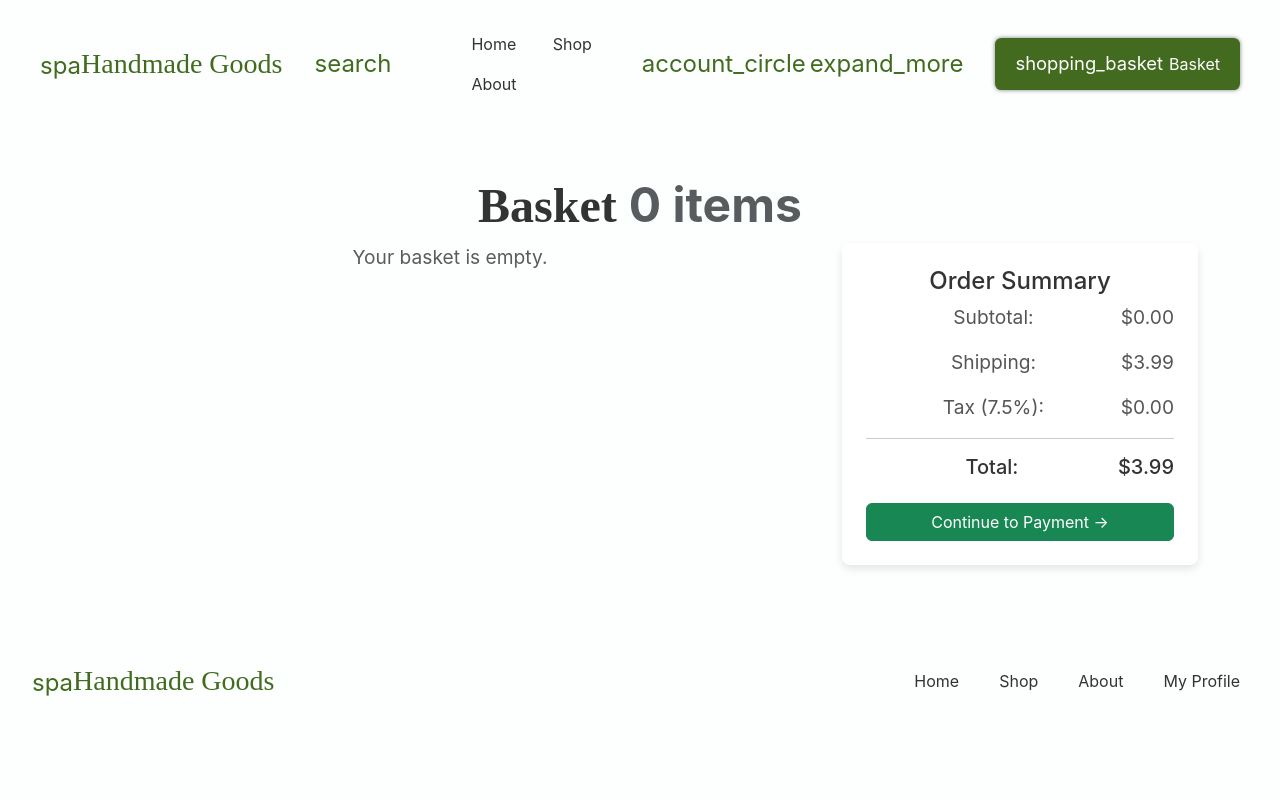
After one commit to lhenon999/cosc-360-project, a PHP site: page /pages/basket.php in a window 1280 px wide. The commit adds this page. Run offline with PHP 8.4, Linux system fonts and the light colour scheme.

Commit message:
started work on baskets page

```diff
--- /dev/null
+++ b/handmade_goods/assets/css/basket.css
@@ -0,0 +1,29 @@
+.cart-item {
+    display: flex;
+    background: #f9f9f9;
+    border-radius: 8px;
+    align-items: center;
+}
+
+.cart-img {
+    width: 80px;
+    height: 80px;
+    object-fit: cover;
+    border-radius: 8px;
+    margin-right: 15px;
+}
+
+.cart-details {
+    flex-grow: 1;
+}
+
+.quantity-input {
+    width: 60px;
+    text-align: center;
+}
+
+.summary-box {
+    background: #fff;
+    border-radius: 8px;
+    box-shadow: 0 4px 8px rgba(0, 0, 0, 0.1);
+}
--- a/handmade_goods/assets/html/footer.php
+++ b/handmade_goods/assets/html/footer.php
@@ -7,7 +7,7 @@
             <ul>
                 <li class="hover-raise"><a class="navlink" href="../pages/home.php">Home</a></li>
                 <li class="hover-raise"><a class="navlink" href="../pages/products.php">Shop</a></li>
-                <li class="hover-raise"><a class="navlink" href="#">About</a></li>
+                <li class="hover-raise"><a class="navlink" href="../pages/about.php">About</a></li>
                 <li class="hover-raise"><a class="navlink auth-hide" href="../pages/profile.php">My Profile</a></li>
             </ul>
         </div>
--- a/handmade_goods/assets/html/navbar.php
+++ b/handmade_goods/assets/html/navbar.php
@@ -10,7 +10,7 @@
             <ul>
                 <li class="hover-raise"><a class="navlink" href="../pages/home.php">Home</a></li>
                 <li class="hover-raise"><a class="navlink" href="../pages/products.php">Shop</a></li>
-                <li class="hover-raise"><a class="navlink" href="#">About</a></li>
+                <li class="hover-raise"><a class="navlink" href="../pages/about.php">About</a></li>
             </ul>
         </div>
         <span class="hover-raise dropdown"><span class="material-symbols-outlined">account_circle</span><span class="material-symbols-outlined" id="downArrow">expand_more</span>
@@ -26,7 +26,7 @@
                 <?php endif; ?>
             </div>
         </span>
-        <a class="cta hover-raise auth-hide"><span class="material-symbols-outlined">shopping_basket</span>Basket</a>
+        <a class="cta hover-raise auth-hide" href="../pages/basket.php"><span class="material-symbols-outlined">shopping_basket</span>Basket</a>
     </div>
     <script>
         $("#toggle-nav").click(function() {
--- /dev/null
+++ b/handmade_goods/pages/basket.php
@@ -0,0 +1,84 @@
+<?php
+session_start();
+include '../config.php'; // Ensure database connection
+include '../assets/html/navbar.php';
+
+// Check if cart exists in session
+$cart = isset($_SESSION['cart']) ? $_SESSION['cart'] : [];
+
+// Define shipping and tax rates
+$shipping = 3.99;
+$taxRate = 0.075; // 7.5%
+
+// Calculate total cost
+$subtotal = array_reduce($cart, function ($carry, $item) {
+    return $carry + ($item['price'] * $item['quantity']);
+}, 0);
+$tax = round($subtotal * $taxRate, 2);
+$total = $subtotal + $shipping + $tax;
+?>
+
+<!DOCTYPE html>
+<html lang="en">
+<head>
+    <meta charset="UTF-8">
+    <meta name="viewport" content="width=device-width, initial-scale=1.0">
+    <title>Basket - Handmade Goods</title>
+
+    <link rel="stylesheet" href="https://cdnjs.cloudflare.com/ajax/libs/bootstrap/5.3.0/css/bootstrap.min.css">
+    <link rel="stylesheet" href="../assets/css/globals.css">
+    <link rel="stylesheet" href="../assets/css/navbar.css">
+    <link rel="stylesheet" href="../assets/css/footer.css">
+    <link rel="stylesheet" href="../assets/css/basket.css">
+
+    <script src="https://ajax.googleapis.com/ajax/libs/jquery/3.7.1/jquery.min.js"></script>
+</head>
+<body>
+
+    <div class="container mt-5">
+        <h1>Basket <span class="text-muted"><?= count($cart) ?> items</span></h1>
+
+        <div class="row">
+            <!-- Cart Items -->
+            <div class="col-md-8">
+                <?php if (!empty($cart)): ?>
+                    <?php foreach ($cart as $id => $item): ?>
+                        <div class="cart-item d-flex align-items-center p-3 mb-3">
+                            <img src="<?= htmlspecialchars($item['image']) ?>" alt="<?= htmlspecialchars($item['name']) ?>" class="cart-img">
+                            <div class="cart-details flex-grow-1">
+                                <h5><?= htmlspecialchars($item['name']) ?></h5>
+                                <p class="text-muted">$<?= number_format($item['price'], 2) ?></p>
+                                <form action="update_cart.php" method="POST">
+                                    <input type="hidden" name="product_id" value="<?= $id ?>">
+                                    <input type="number" name="quantity" value="<?= $item['quantity'] ?>" min="1" class="quantity-input">
+                                    <button type="submit" class="btn btn-sm btn-outline-secondary">Update</button>
+                                    <a href="remove_from_cart.php?id=<?= $id ?>" class="btn btn-sm btn-outline-danger">Remove</a>
+                                </form>
+                            </div>
+                            <h5 class="text-end">$<?= number_format($item['price'] * $item['quantity'], 2) ?></h5>
+                        </div>
+                    <?php endforeach; ?>
+                <?php else: ?>
+                    <p class="text-muted">Your basket is empty.</p>
+                <?php endif; ?>
+            </div>
+
+            <!-- Order Summary -->
+            <div class="col-md-4">
+                <div class="summary-box p-4">
+                    <h4>Order Summary</h4>
+                    <p>Subtotal: <span class="float-end">$<?= number_format($subtotal, 2) ?></span></p>
+                    <p>Shipping: <span class="float-end">$<?= number_format($shipping, 2) ?></span></p>
+                    <p>Tax (7.5%): <span class="float-end">$<?= number_format($tax, 2) ?></span></p>
+                    <hr>
+                    <h5>Total: <span class="float-end">$<?= number_format($total, 2) ?></span></h5>
+                    <a href="checkout.php" class="btn btn-success w-100 mt-3">Continue to Payment →</a>
+                </div>
+            </div>
+        </div>
+    </div>
+
+    <?php include "../assets/html/footer.php"; ?>
+
+</body>
+</html>
--- a/handmade_goods/pages/products.php
+++ b/handmade_goods/pages/products.php
@@ -18,7 +18,7 @@ include '../test_products.php';
 
     <link rel="stylesheet" href="https://cdnjs.cloudflare.com/ajax/libs/bootstrap/5.3.0/css/bootstrap.min.css">
     <link rel="stylesheet" href="../assets/css/globals.css">
-    <link rel="stylesheet" href="../assets/css/product.css?v=1">
+    <link rel="stylesheet" href="../assets/css/products.css?v=1">
     <link rel="stylesheet" href="../assets/css/navbar.css">
     <link rel="stylesheet" href="../assets/css/footer.css">
     <link rel="stylesheet" href="../assets/css/product_card.css">
```
Also changed, not shown: handmade_goods/cart/remove_from_cart.php (added, +8 -0 lines), handmade_goods/cart/update_cart.php (added, +12 -0 lines), handmade_goods/assets/css/products.css (renamed from handmade_goods/assets/css/product.css).
